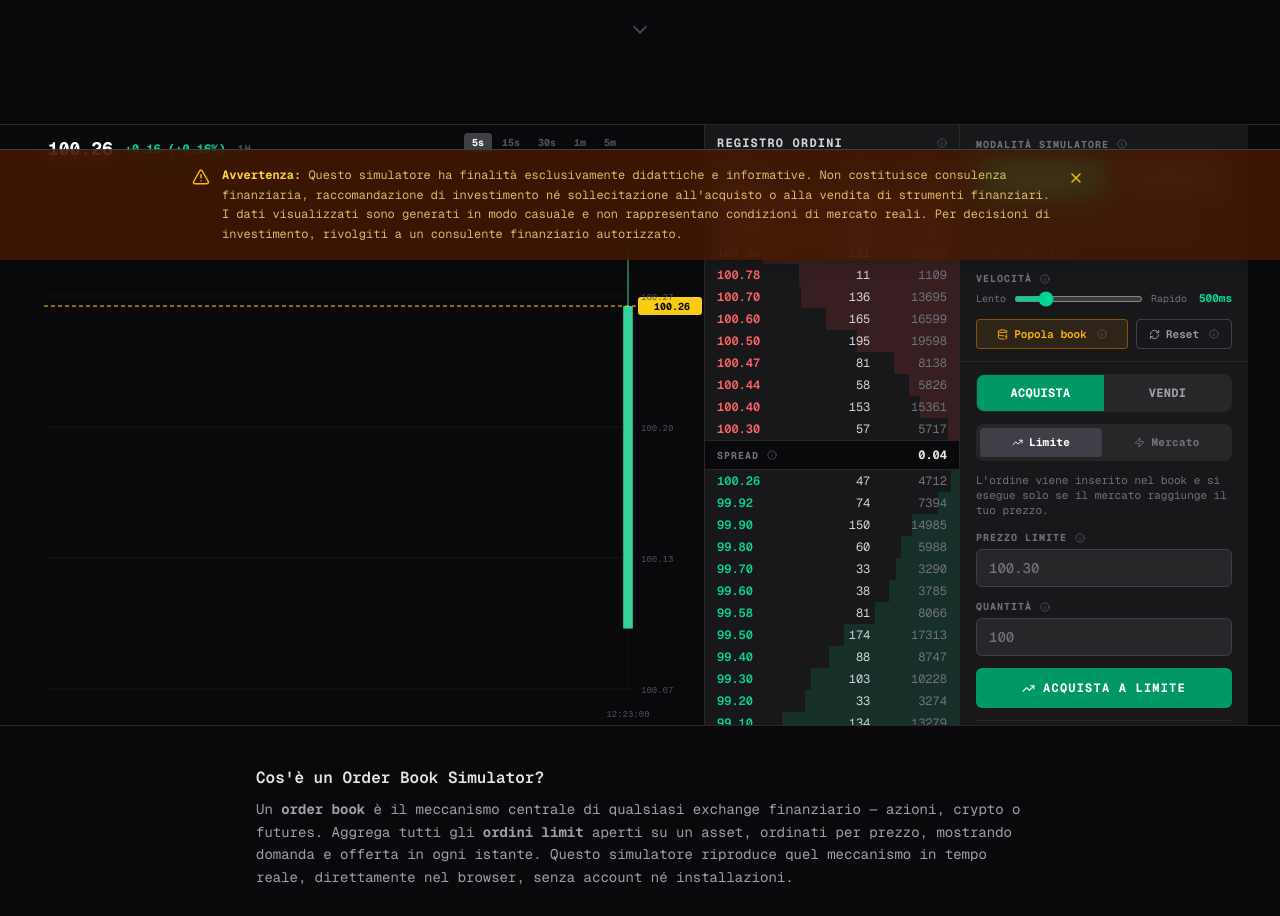
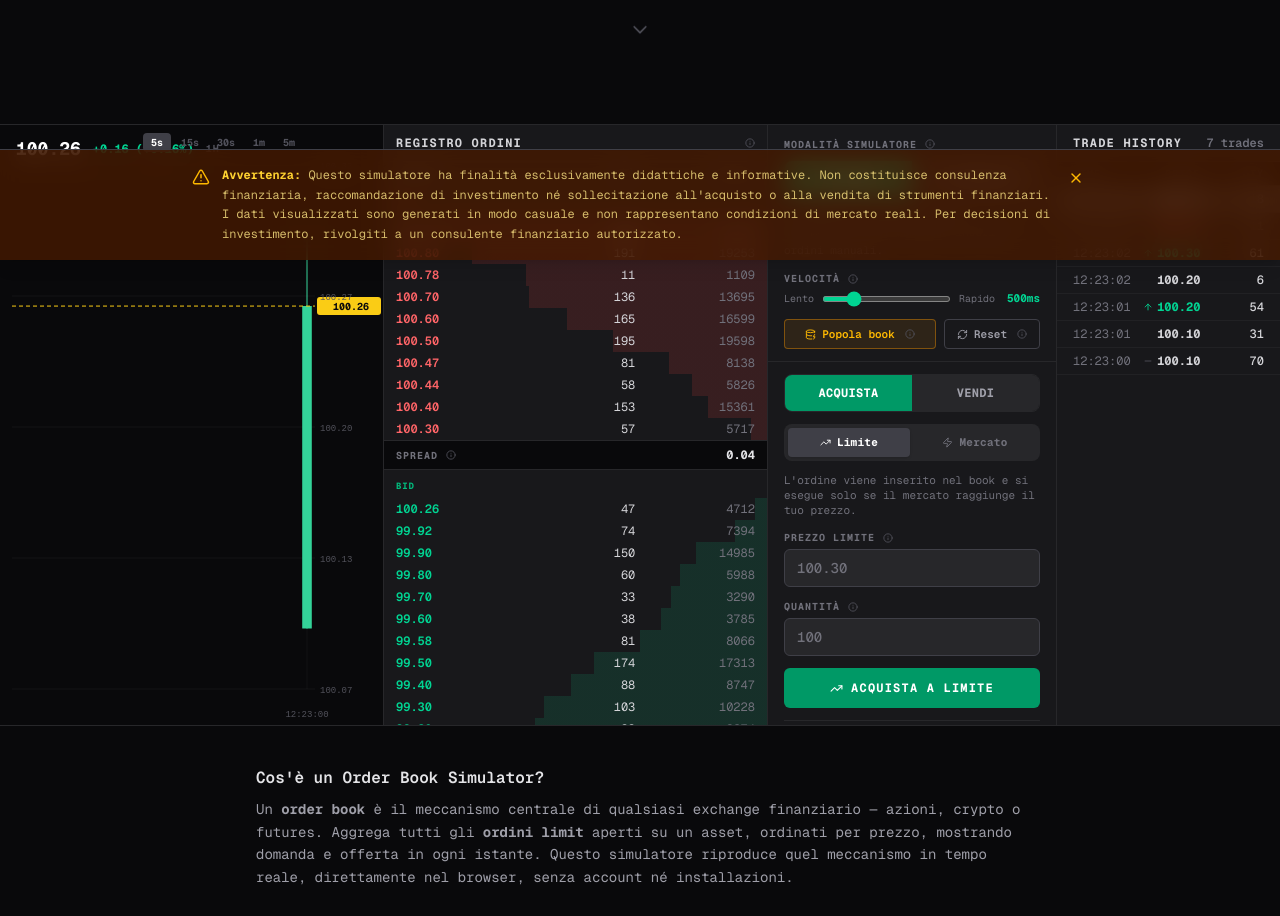
Before and after one commit to frankytheme-cyber/order-book-simulator, a Next.js app: page / in a window 1280 px wide. Shown: the part 540-1456 px from the top of the page. Built offline with nearby package versions, Linux system fonts and the light colour scheme.

Commit message:
feat: integrate TradeHistory component into the main page layout for enhanced trading insights

```diff
--- a/app/page.tsx
+++ b/app/page.tsx
@@ -6,6 +6,7 @@ import OrderBookView from '@/components/OrderBookView';
 import SimulatorControls from '@/components/SimulatorControls';
 import InfoPanel from '@/components/InfoPanel';
 import PriceChart from '@/components/PriceChart';
+import TradeHistory from '@/components/TradeHistory';
 import { Activity, Sun, Moon, HelpCircle, CheckCircle, X, AlertTriangle } from 'lucide-react';
 
 export default function Page() {
@@ -136,7 +137,7 @@ export default function Page() {
           <div className="flex flex-col flex-1 min-w-0 max-w-2xl overflow-hidden">
             <PriceChart trades={simulator.trades} lastPrice={simulator.lastPrice} isDark={isDark} />
           </div>
-          <div className={`w-64 shrink-0 border-l border-r ${d ? 'border-zinc-800' : 'border-zinc-300'}`}>
+          <div className={`flex-1 min-w-0 border-l border-r ${d ? 'border-zinc-800' : 'border-zinc-300'}`}>
             <OrderBookView bids={simulator.bids} asks={simulator.asks} isDark={isDark} />
           </div>
           <div className="w-72 shrink-0">
@@ -157,6 +158,9 @@ export default function Page() {
               isDark={isDark}
               onToast={handleToast}
             />
+          </div>
+          <div className={`w-56 shrink-0 border-l overflow-hidden ${d ? 'border-zinc-800' : 'border-zinc-300'}`}>
+            <TradeHistory trades={simulator.trades} isDark={isDark} />
           </div>
         </div>
 
@@ -186,6 +190,9 @@ export default function Page() {
               isDark={isDark}
               onToast={handleToast}
             />
+          </div>
+          <div className={`border-t ${d ? 'border-zinc-800' : 'border-zinc-300'}`}>
+            <TradeHistory trades={simulator.trades} isDark={isDark} />
           </div>
         </div>
 
--- a/components/OrderBookView.tsx
+++ b/components/OrderBookView.tsx
@@ -52,6 +52,9 @@ export default function OrderBookView({ bids, asks, isDark }: Props) {
       </div>
 
       {/* ASKS — reversed so best ask sits just above spread, scrollable upward */}
+      <div className={`px-3 py-0.5 shrink-0 ${d ? 'bg-zinc-900' : 'bg-white'}`}>
+        <span className={`text-[9px] font-bold uppercase tracking-widest ${d ? 'text-red-500' : 'text-red-600'}`}>Ask</span>
+      </div>
       <div className="flex flex-col-reverse flex-1 overflow-y-auto">
         {askRows.map((row) => {
           const pct = ((row.cumulative / maxAskCum) * 100).toFixed(1);
@@ -79,6 +82,9 @@ export default function OrderBookView({ bids, asks, isDark }: Props) {
       </div>
 
       {/* BIDS */}
+      <div className={`px-3 py-0.5 shrink-0 ${d ? 'bg-zinc-900' : 'bg-white'}`}>
+        <span className={`text-[9px] font-bold uppercase tracking-widest ${d ? 'text-emerald-500' : 'text-emerald-600'}`}>Bid</span>
+      </div>
       <div className="flex flex-col flex-1 overflow-y-auto">
         {bidRows.map((row) => {
           const pct = ((row.cumulative / maxBidCum) * 100).toFixed(1);
--- a/components/TradeHistory.tsx
+++ b/components/TradeHistory.tsx
@@ -28,7 +28,7 @@ export default function TradeHistory({ trades, isDark }: Props) {
   const d = isDark;
 
   return (
-    <div className={`rounded-lg overflow-hidden flex flex-col border transition-colors duration-300 h-120 ${d ? 'bg-zinc-900 border-zinc-800' : 'bg-white border-zinc-300'}`}>
+    <div className={`flex flex-col h-full overflow-hidden transition-colors duration-300 ${d ? 'bg-zinc-900' : 'bg-white'}`}>
 
       {/* Header */}
       <div className={`px-4 py-2.5 border-b flex items-center justify-between ${d ? 'border-zinc-800' : 'border-zinc-200'}`}>
```
